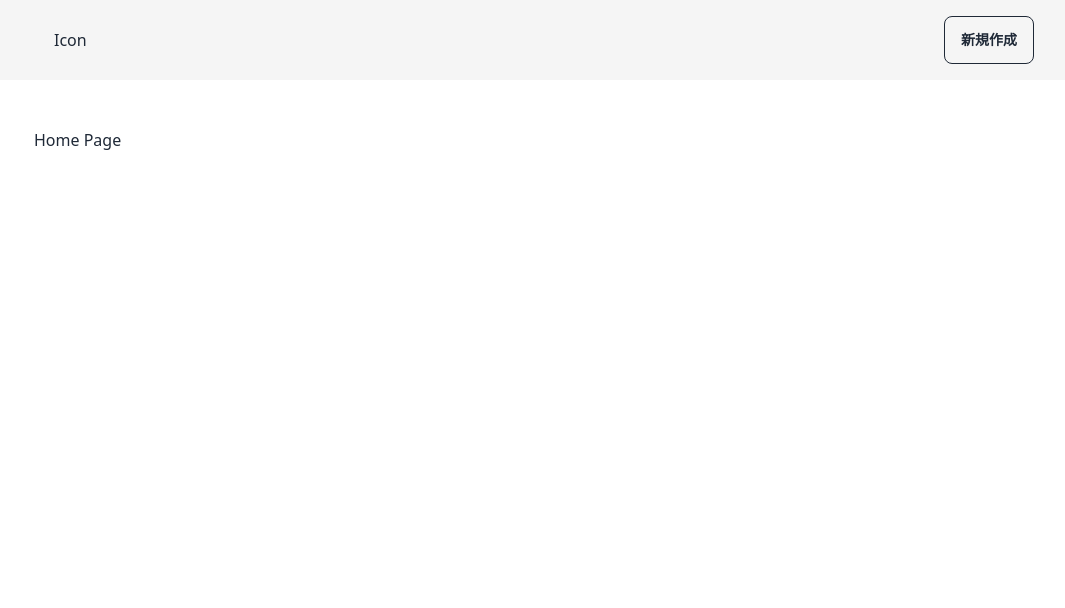
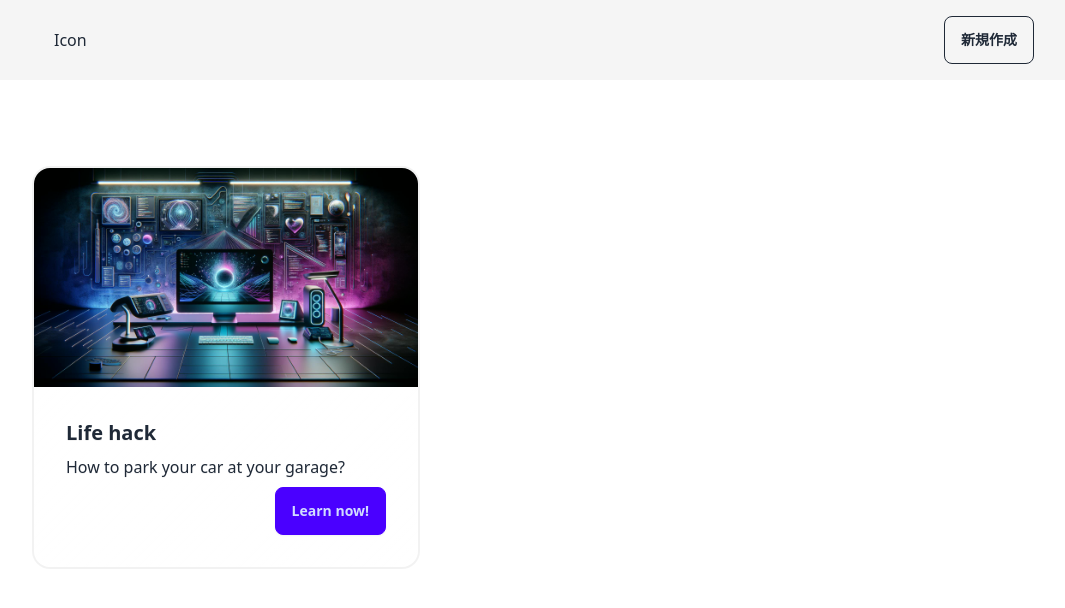
Before and after one commit to Kroro1208/tanstack-blog-nextjs, a Next.js app: page / in a window 1280 px wide. Shown: the top 608 px of the page, without its empty margins (106-1171 px from the left). Built offline with nearby package versions, Linux system fonts and the light colour scheme.

Commit message:
PostCard実装して反映確認

```diff
--- /dev/null
+++ b/app/components/PostCard.tsx
@@ -0,0 +1,23 @@
+import Image from "next/image"
+import thumnail from "../../public/pic1.jpeg"
+
+const PostCard = () => {
+  return (
+    <div className="card glass w-96">
+        <figure>
+            <Image
+            src={thumnail}
+            alt="car!" />
+        </figure>
+        <div className="card-body">
+            <h2 className="card-title">Life hack</h2>
+            <p>How to park your car at your garage?</p>
+            <div className="card-actions justify-end">
+            <button type="button" className="btn btn-primary">Learn now!</button>
+            </div>
+        </div>
+    </div>
+  )
+}
+
+export default PostCard
--- a/app/page.tsx
+++ b/app/page.tsx
@@ -1,8 +1,9 @@
+import PostCard from "./components/PostCard";
 
 export default function Home() {
    return (
-    <main>
-      <h1>Home Page</h1>
+    <main className="grid items-center justify-center md:grid-cols-2 lg:grid-cols-3 gap-4 mt-10">
+      <PostCard />
     </main>
    )
 }
```
Also changed, not shown: public/pic1.jpeg (added).
